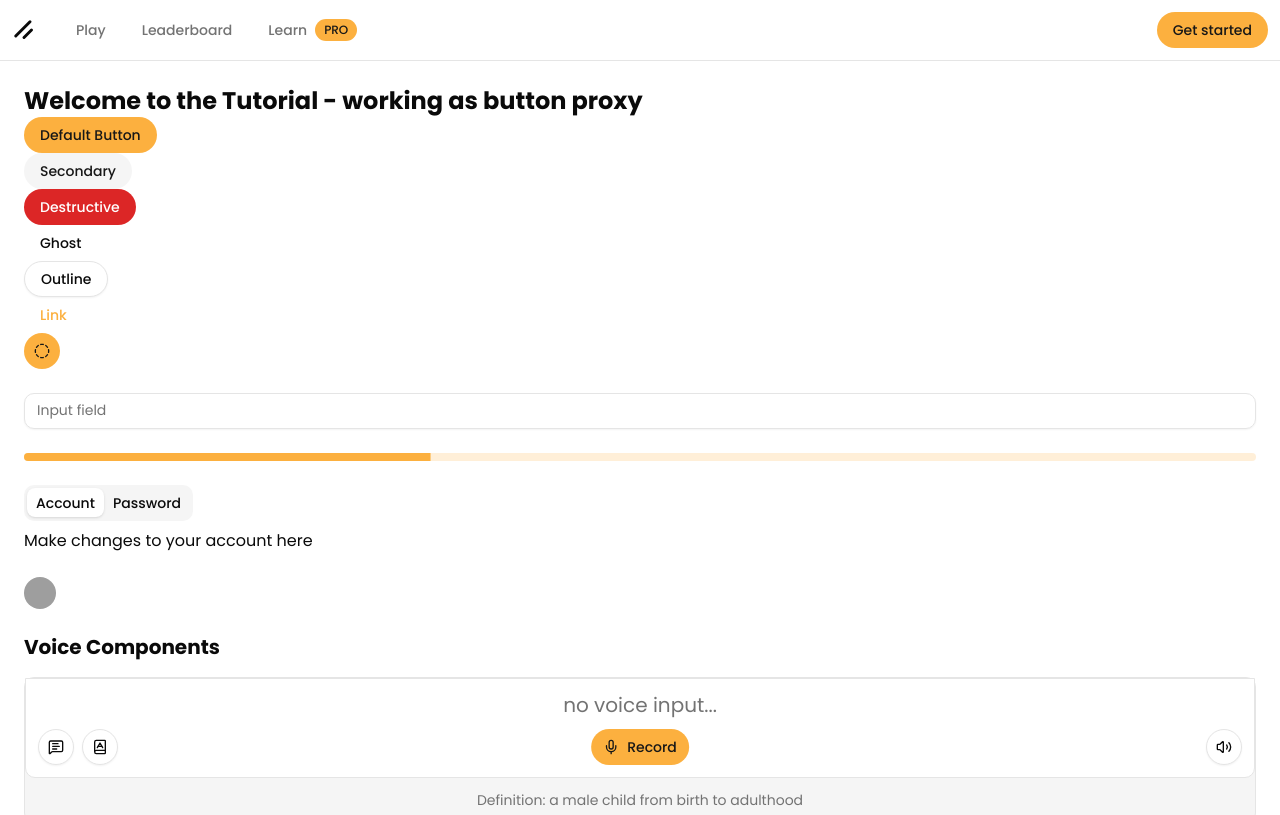
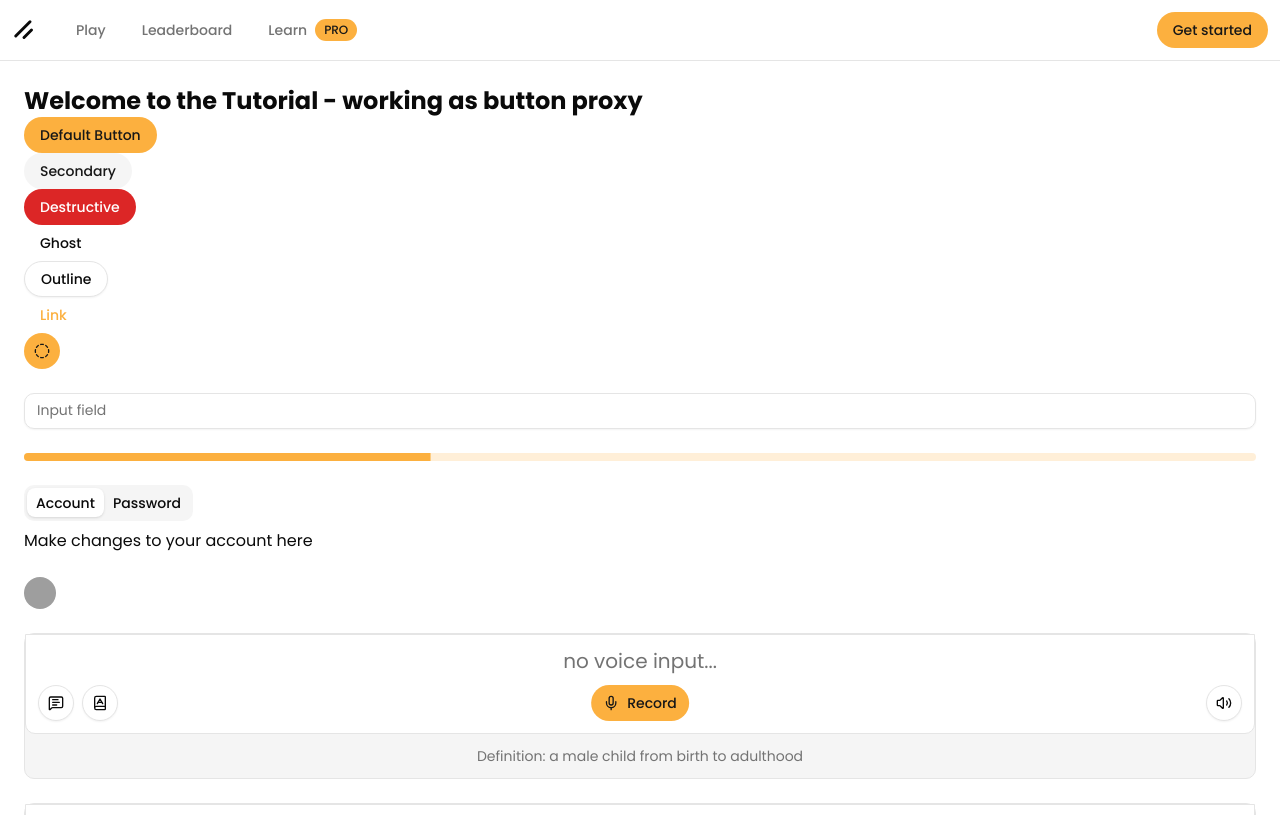
Before and after one commit to mlacta17/app.playlexi, a Next.js app: page /tutorial in a window 1280 px wide. Shown: the top 815 px of the page. Built offline with nearby package versions, Linux system fonts and the light colour scheme; grey boxes are pictures that could not be loaded.

Commit message:
"idk why but thers a change in page.tsx"

```diff
--- a/src/app/tutorial/page.tsx
+++ b/src/app/tutorial/page.tsx
@@ -78,7 +78,6 @@
 
       <br/>
       {/* Voice input */}
-      <h2 className="text-xl font-bold mb-4">Voice Components</h2>
 
       {/* Use the Voice component - with default props */}
       <Voice />
```
